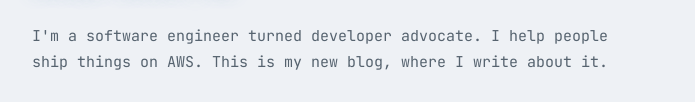
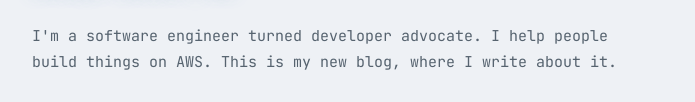
Before and after one commit to anacunha/ana.dev, an Astro site: page / in a window 1280 px wide. Shown: the part 173-275 px from the top of the page, without its empty margins (292-987 px from the left). Built offline with nearby package versions, Linux system fonts and the light colour scheme; Astro itself is replaced by a stand-in of ours.

Commit message:
Tweak home page intro wording

```diff
--- a/src/pages/index.astro
+++ b/src/pages/index.astro
@@ -42,7 +42,7 @@
   </header>
 
   <p class="intro">
-    I'm a software engineer turned developer advocate. I help people ship
+    I'm a software engineer turned developer advocate. I help people build
     things on AWS. This is my new blog, where I write about it.
   </p>
 
@@ -62,7 +62,9 @@
       <Fragment>
         <h2 class="section-label">$ ls posts/ --recent</h2>
         <div class="posts">
-          {recentPosts.map((post) => <PostCard {...post} />)}
+          {recentPosts.map((post) => (
+            <PostCard {...post} />
+          ))}
         </div>
 
         <a href="/blog/" class="view-all">
```
